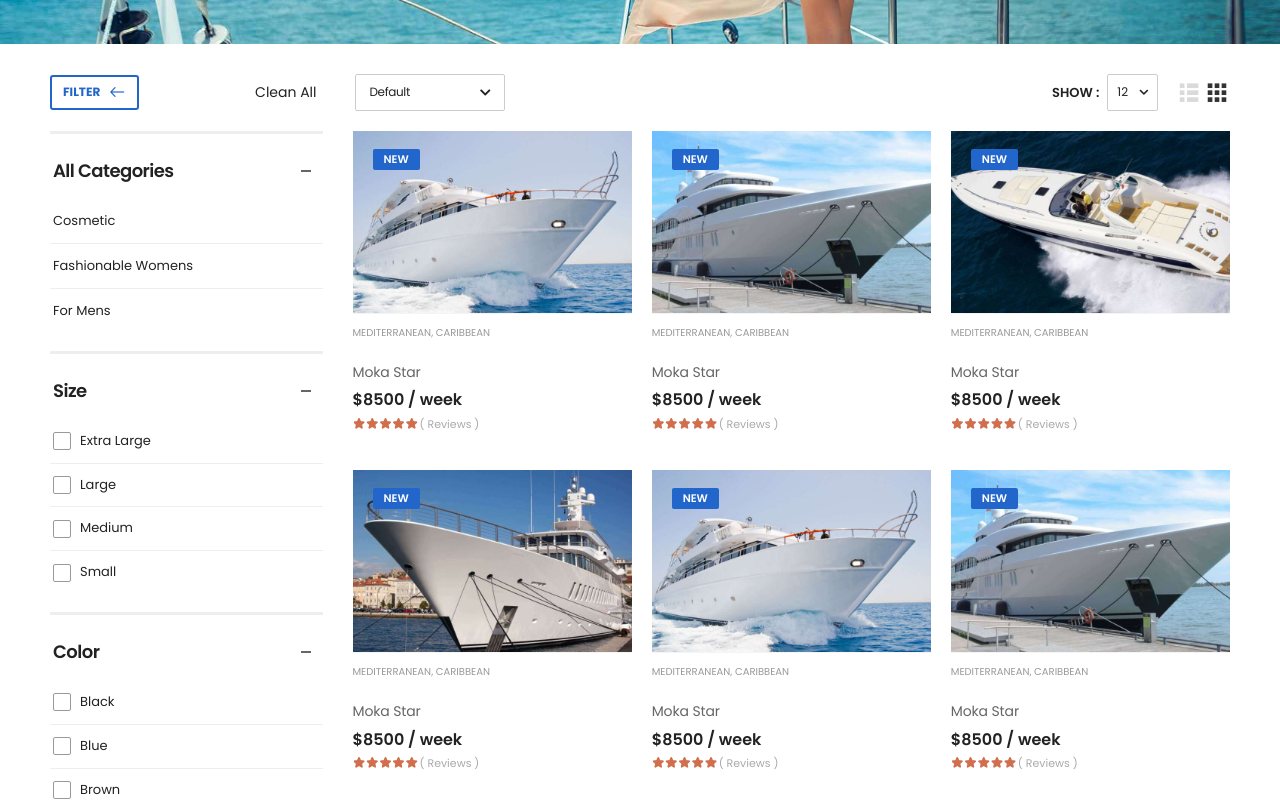
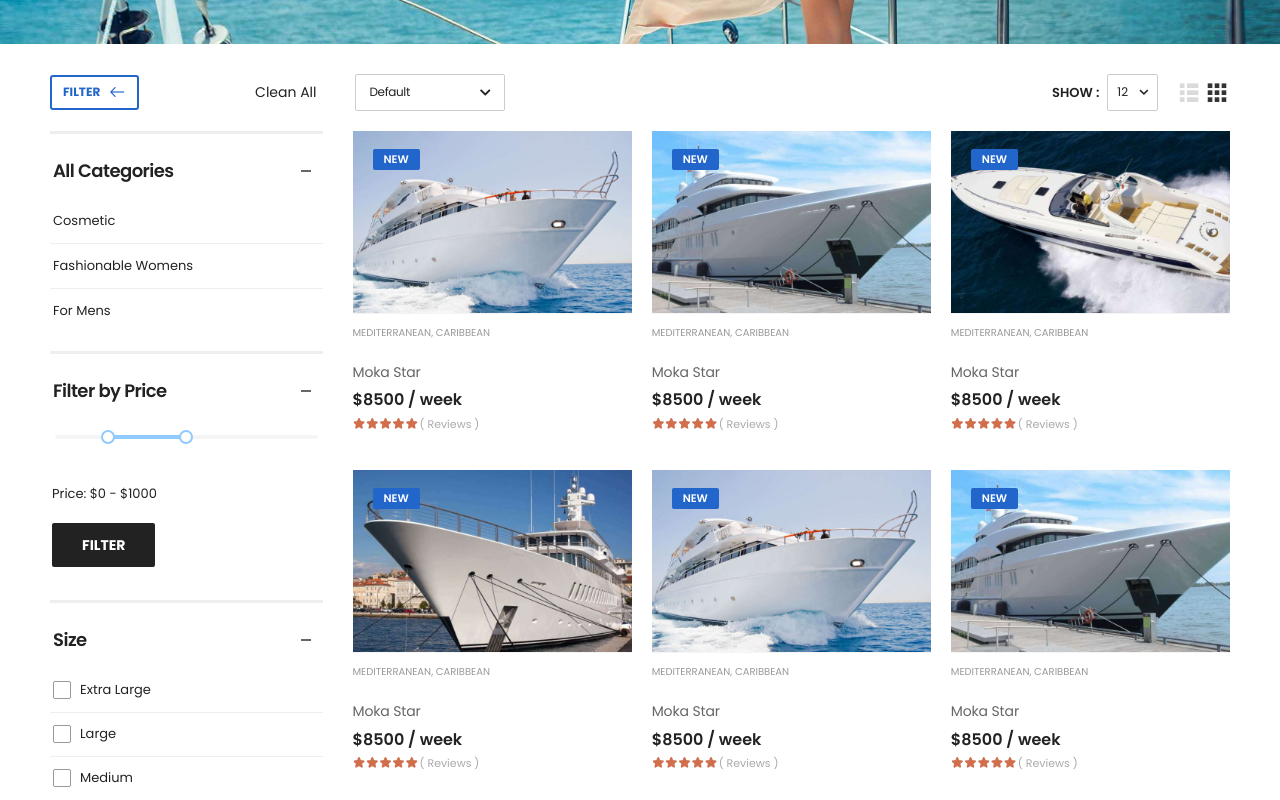
Before and after one commit to d-themesdevelopment/milionaire-business, a Next.js app: page /shop in a window 1280 px wide. Shown: the part 536-1336 px from the top of the page. Built offline with nearby package versions, Linux system fonts and the light colour scheme.

Commit message:
Adding slider

```diff
--- a/src/components/partials/shop/ShopSidebar.jsx
+++ b/src/components/partials/shop/ShopSidebar.jsx
@@ -2,12 +2,7 @@ import { useEffect, useState } from "react";
 // import InputRange from "react-input-range";
 
 import ALink from "@/components/features/CustomLink";
-// import Card from "@/components/features/accordion/Card";
-
-// import SlideToggle from "react-slide-toggle";
-
-import filterData from "@/utils/data/shop";
-import { scrollTopHandler } from "@/utils";
+import { Slider } from "antd";
 
 function SidebarFilterOne(props) {
   const { type = "left", isFeatured = false } = props;
@@ -81,6 +76,7 @@ function SidebarFilterOne(props) {
       );
   };
 
+
   return (
     <aside
       className={`col-lg-3 shop-sidebar skeleton-body sidebar-fixed sticky-sidebar-wrapper sidebar-toggle-remain sidebar`}
@@ -111,29 +107,8 @@ function SidebarFilterOne(props) {
             </ALink>
           </div>
 
-          <div className="widget widget-collapsible">
-            {/* <Card
-              title="<h3 class='widget-title'>All Categories<span class='toggle-btn p-0 parse-content'></span></h3>"
-              type="parse"
-              expanded={true}
-            >
-              <ul className="widget-body filter-items search-ul">
-                <li className="">
-                  <a href="#">Cosmetic</a>
-                </li>
-                <li className="">
-                  <a href="#">Fashionable</a>
-                </li>
-                <li className="">
-                  <a href="#">For Boat</a>
-                </li>
-              </ul>
-            </Card> */}
           <div class="widget widget-collapsible">
-              <a
-                class="parse-content expanded"
-                href="/shop/#"
-              >
+            <a class="parse-content expanded" href="/shop/#">
               <h3 class="widget-title">
                 All Categories
                 <span class="toggle-btn p-0 parse-content"></span>
@@ -159,6 +134,33 @@ function SidebarFilterOne(props) {
               </ul>
             </div>
           </div>
+
+          <div class="widget widget-collapsible">
+            <a class="parse-content expanded" href="#">
+              <h3 class="widget-title">
+                Filter by Price
+                <span class="toggle-btn p-0 parse-content"></span>
+              </h3>
+            </a>
+            <div class="overflow-hidden" style={{ overflow: "hidden" }}>
+              <div class="widget-body">
+                <form action="#">
+                  <Slider range defaultValue={[20, 50]} />
+
+                  <div class="filter-actions">
+                    <div class="filter-price-text mb-4">
+                      Price: $0 - $1000<span class="filter-price-range"></span>
+                    </div>
+                    <button
+                      class="btn btn-dark btn-filter btn-rounded"
+                      fdprocessedid="dwmmv"
+                    >
+                      Filter
+                    </button>
+                  </div>
+                </form>
+              </div>
+            </div>
           </div>
 
           <div class="widget widget-collapsible">
@@ -170,24 +172,16 @@ function SidebarFilterOne(props) {
             <div class="overflow-hidden" style={{ overflow: "hidden" }}>
               <ul class="widget-body filter-items">
                 <li class="">
-                  <a href="/shop/?page=1&amp;sizes=xl&amp;type=">
-                    Extra Large
-                  </a>
+                  <a href="/shop/?page=1&amp;sizes=xl&amp;type=">Extra Large</a>
                 </li>
                 <li class="">
-                  <a href="/shop/?page=1&amp;sizes=l&amp;type=">
-                    Large
-                  </a>
+                  <a href="/shop/?page=1&amp;sizes=l&amp;type=">Large</a>
                 </li>
                 <li class="">
-                  <a href="/shop/?page=1&amp;sizes=m&amp;type=">
-                    Medium
-                  </a>
+                  <a href="/shop/?page=1&amp;sizes=m&amp;type=">Medium</a>
                 </li>
                 <li class="">
-                  <a href="/shop/?page=1&amp;sizes=s&amp;type=">
-                    Small
-                  </a>
+                  <a href="/shop/?page=1&amp;sizes=s&amp;type=">Small</a>
                 </li>
               </ul>
             </div>
@@ -202,97 +196,19 @@ function SidebarFilterOne(props) {
             <div class="overflow-hidden" style={{ overflow: "hidden" }}>
               <ul class="widget-body filter-items">
                 <li class="">
-                  <a href="/shop/?page=1&amp;colors=black&amp;type=">
-                    Black
-                  </a>
+                  <a href="/shop/?page=1&amp;colors=black&amp;type=">Black</a>
                 </li>
                 <li class="">
-                  <a href="/shop/?page=1&amp;colors=blue&amp;type=">
-                    Blue
-                  </a>
+                  <a href="/shop/?page=1&amp;colors=blue&amp;type=">Blue</a>
                 </li>
                 <li class="">
-                  <a href="/shop/?page=1&amp;colors=brown&amp;type=">
-                    Brown
-                  </a>
+                  <a href="/shop/?page=1&amp;colors=brown&amp;type=">Brown</a>
                 </li>
                 <li class="">
-                  <a href="/shop/?page=1&amp;colors=green&amp;type=">
-                    Green
-                  </a>
+                  <a href="/shop/?page=1&amp;colors=green&amp;type=">Green</a>
                 </li>
               </ul>
             </div>
-          </div>
-
-          {/* <div className="widget widget-collapsible">
-            <Card
-              title="<h3 class='widget-title'>Filter by Price<span class='toggle-btn p-0 parse-content'></span></h3>"
-              type="parse"
-              expanded={true}
-            >
-              <div className="widget-body">
-                <form action="#">
-                  <div className="filter-price-slider noUi-target noUi-ltr noUi-horizontal shop-input-range">
-                    <InputRange
-                      formatLabel={(value) => `$${value}`}
-                      maxValue={1000}
-                      minValue={0}
-                      step={50}
-                      value={filterPrice}
-                      onChange={onChangePrice}
-                    />
-                  </div>
-
-                  <div className="filter-actions">
-                    <div className="filter-price-text mb-4">
-                      Price: $0 - $1000
-                      <span className="filter-price-range"></span>
-                    </div>
-
-                    <button className="btn btn-dark btn-filter btn-rounded">
-                      Filter
-                    </button>
-                  </div>
-                </form>
-              </div>
-            </Card>
-          </div> */}
-
-          <div className="widget widget-collapsible">
-            {/* <Card
-              title="<h3 class='widget-title'>Size<span class='toggle-btn p-0 parse-content'></span></h3>"
-              type="parse"
-              expanded={true}
-            >
-              <ul className="widget-body filter-items">
-                {filterData.sizes.map((item, index) => (
-                  <li key={item + " - " + index}>
-                    <ALink scroll={false} href={"/"}>
-                      {item.name}
-                    </ALink>
-                  </li>
-                ))}
-              </ul>
-            </Card> */}
-          </div>
-
-          <div className="widget widget-collapsible">
-            {/* <Card
-              title="<h3 class='widget-title'>Color<span class='toggle-btn p-0 parse-content'></span></h3>"
-              type="parse"
-              expanded={true}
-            >
-              <ul className="widget-body filter-items">
-                {filterData.colors.map((item, index) => (
-                  <li key={item + " - " + index}>
-                    <ALink scroll={false} href={"/"}>
-                      {item.name}
-                    </ALink>
-                  </li>
-                ))}
-              </ul>
-            </Card> */}
           </div>
         </div>
       </div>
```
Lines whose indentation alone changed are shown as unchanged.
